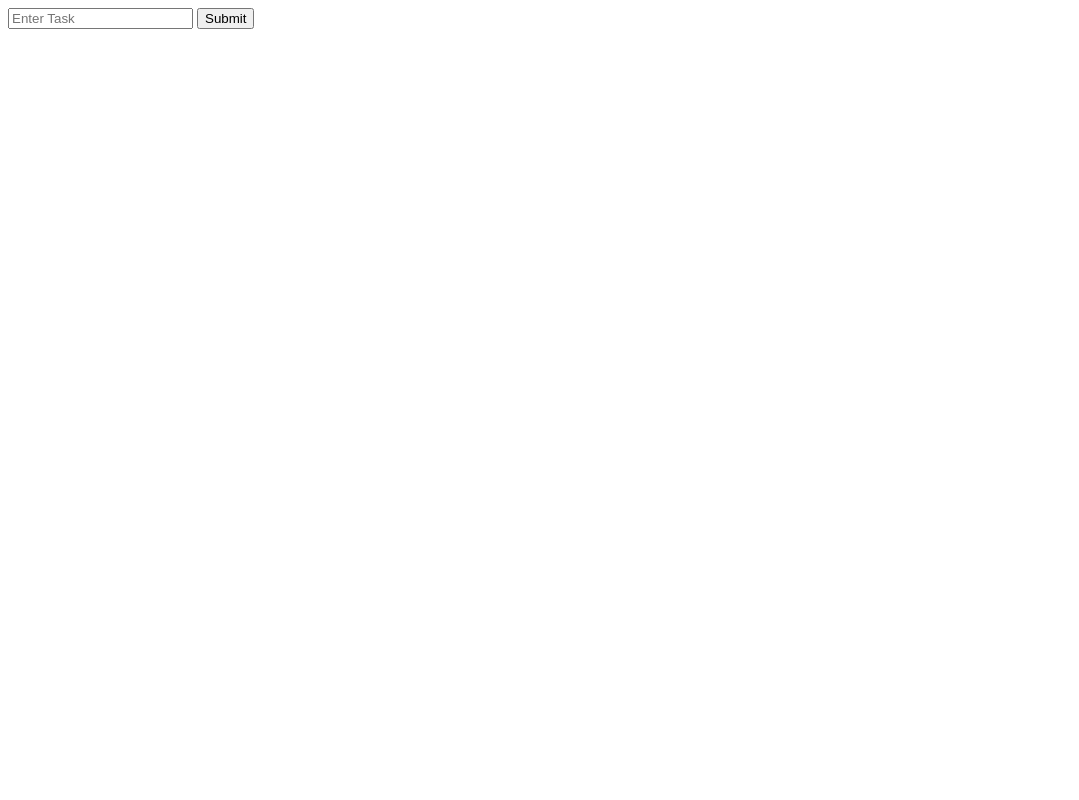
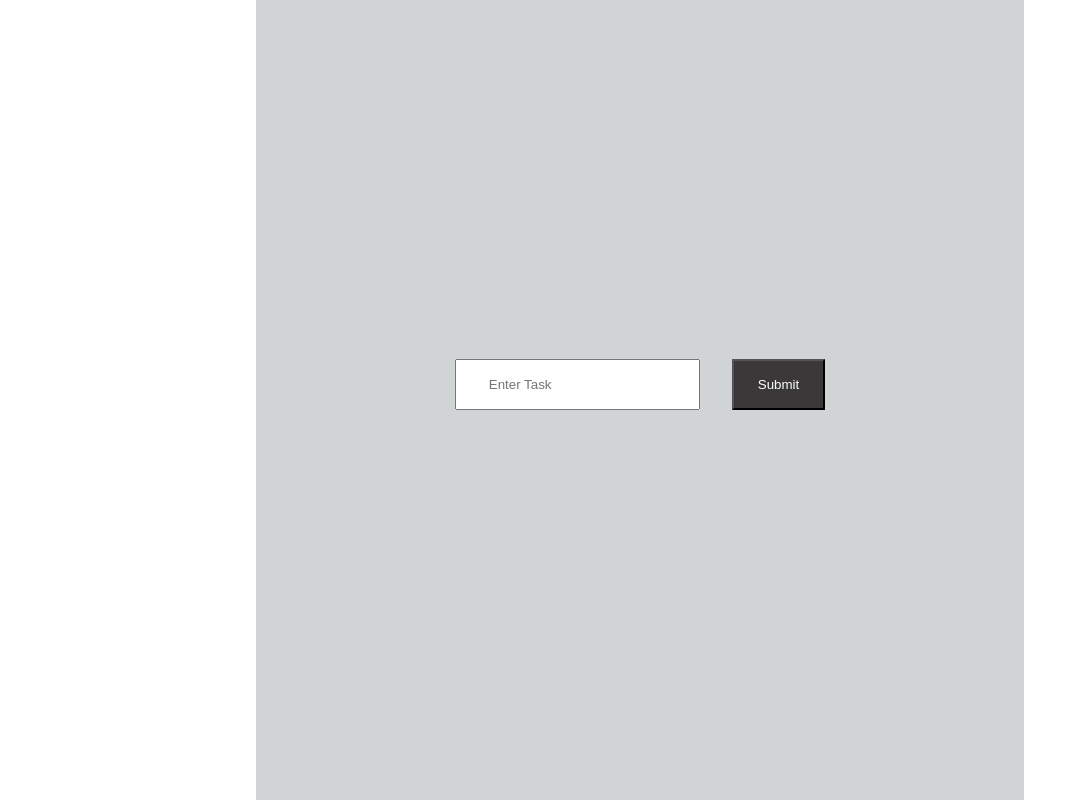
Before and after one commit to Preshchukwu/Todo-list, a website: page index.html in a window 1280 px wide. Shown: the whole page, without its empty margins (0-1079 px from the left). Drawn offline with Linux system fonts and the light colour scheme.

Commit message:
New update with css

```diff
--- a/index.html
+++ b/index.html
@@ -7,20 +7,24 @@
     <link rel="stylesheet" href="./style.css">
 </head>
 <body>
+    <section class="main">
 
+        <div class="mainContainer">
+            <input class="input" id="inputField" type="text" placeholder="Enter Task" >
+            <button id="button" class="submitButton"> Submit </button>
 
-        <input id="inputField" type="text" placeholder="Enter Task" >
-        <button id="button"> Submit </button>
+        </div>
 
+        <div class="viewTask">
 
-    <div class="viewTask">
+                <ol id="OList">
 
-            <ol id="OList">
+                </ol>
 
-            </ol>
+        </div>
 
-    </div>
+    </section>
 
-    <script src="/build/index.js"></script>
+        <script src="/build/index.js"></script>
 </body>
 </html>
--- a/src/index.ts
+++ b/src/index.ts
@@ -17,7 +17,7 @@ let storage:string[] = []
 function displayarr(arr:string[]){
     OList.innerHTML = ''
     for(let x:number = 0; x <arr.length; x++){
-        OList.innerHTML += `<li>${arr[x]} </li>  <button onclick editTask(${x})> Edit </button> <button onclick deleteTask(${x})> Completed </button>`
+        OList.innerHTML += `<li>${arr[x]}  <button class="editButton" onclick = "editTask(${x})"> Edit </button> <button onclick= "deleteTask(${x})" class="deleteButton" > Completed </button> </li> `
     }
 }
 
@@ -29,8 +29,9 @@ button.addEventListener("click", ()=>{
         let textContents = inputField.value.trim()
         storage.push(textContents)
         inputField.value = ``
-        displayarr(storage)
+
     }
+    displayarr(storage)
 });
 
 
@@ -45,4 +46,5 @@ const editTask =(index:number)=>{
         storage.splice(index,1,newText)
         displayarr(storage)
     }
+    displayarr(storage)
 }
--- a/style.css
+++ b/style.css
@@ -0,0 +1,48 @@
+*{
+    margin: 0;
+    padding: 0;
+    box-sizing: border-box;
+}
+
+body{
+    margin: 0 auto;
+
+}
+
+.main{
+    margin: 0 auto;
+    width: 60%;
+    height: 100vh;
+    display: flex;
+    flex-direction: column;
+    row-gap: 2rem;
+    justify-content:   center ;
+    align-items: center;
+    background-color: rgb(208, 212, 212);
+}
+
+.mainContainer{
+    margin: 0 auto;
+    display: flex;
+    flex-direction: row;
+    column-gap: 2rem;
+}
+
+
+.input{
+    padding: 1rem 2rem;
+}
+
+.submitButton{
+    padding: 0.5rem 1.5rem;
+    color: white;
+    background-color: rgb(58, 56, 56);
+}
+
+.editButton{
+    padding: 0.5rem 1.5rem;
+}
+
+.deleteButton{
+    padding: 0.5rem 1.5rem;
+}
```
Also changed, not shown: build/index.js.
